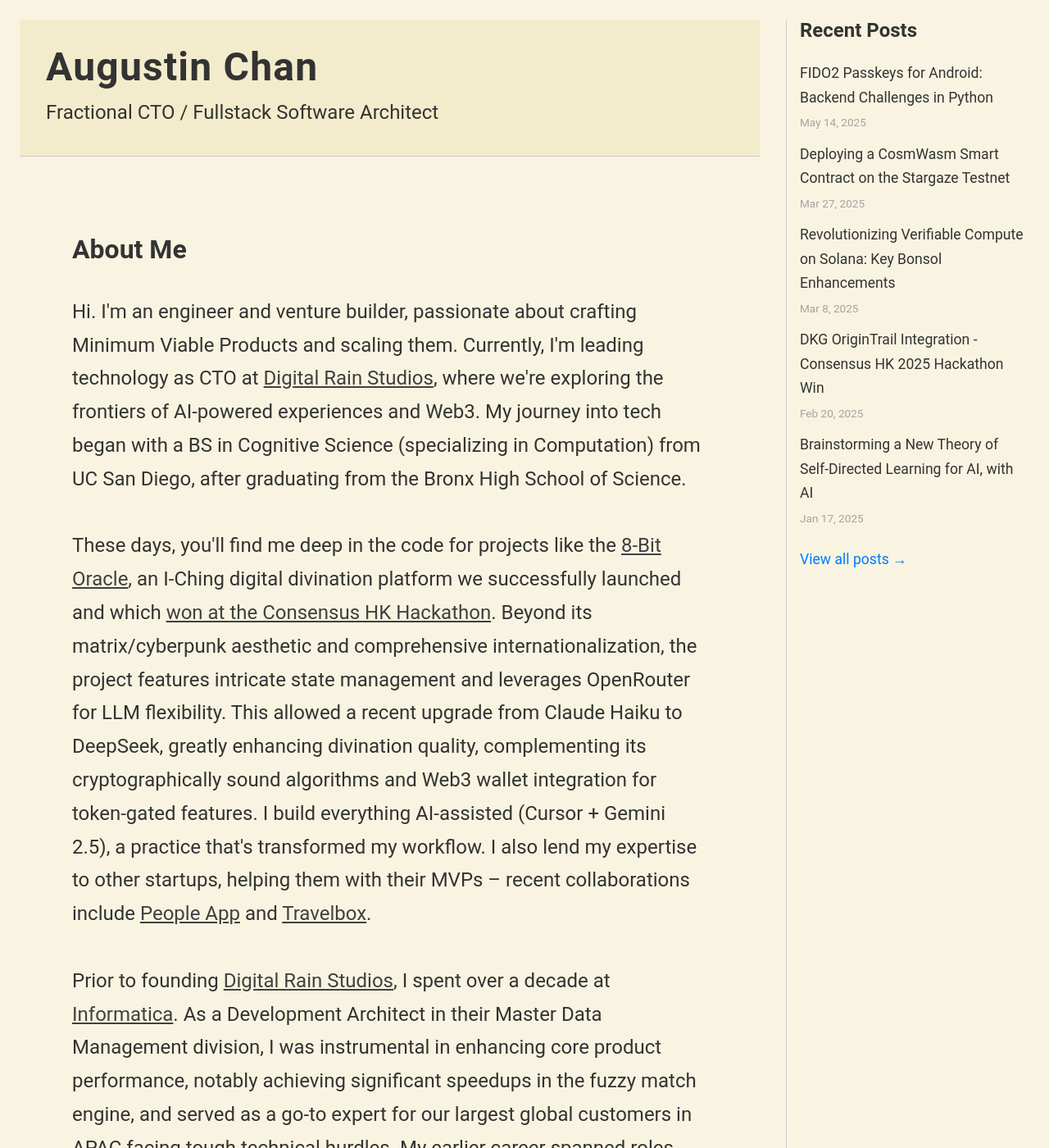
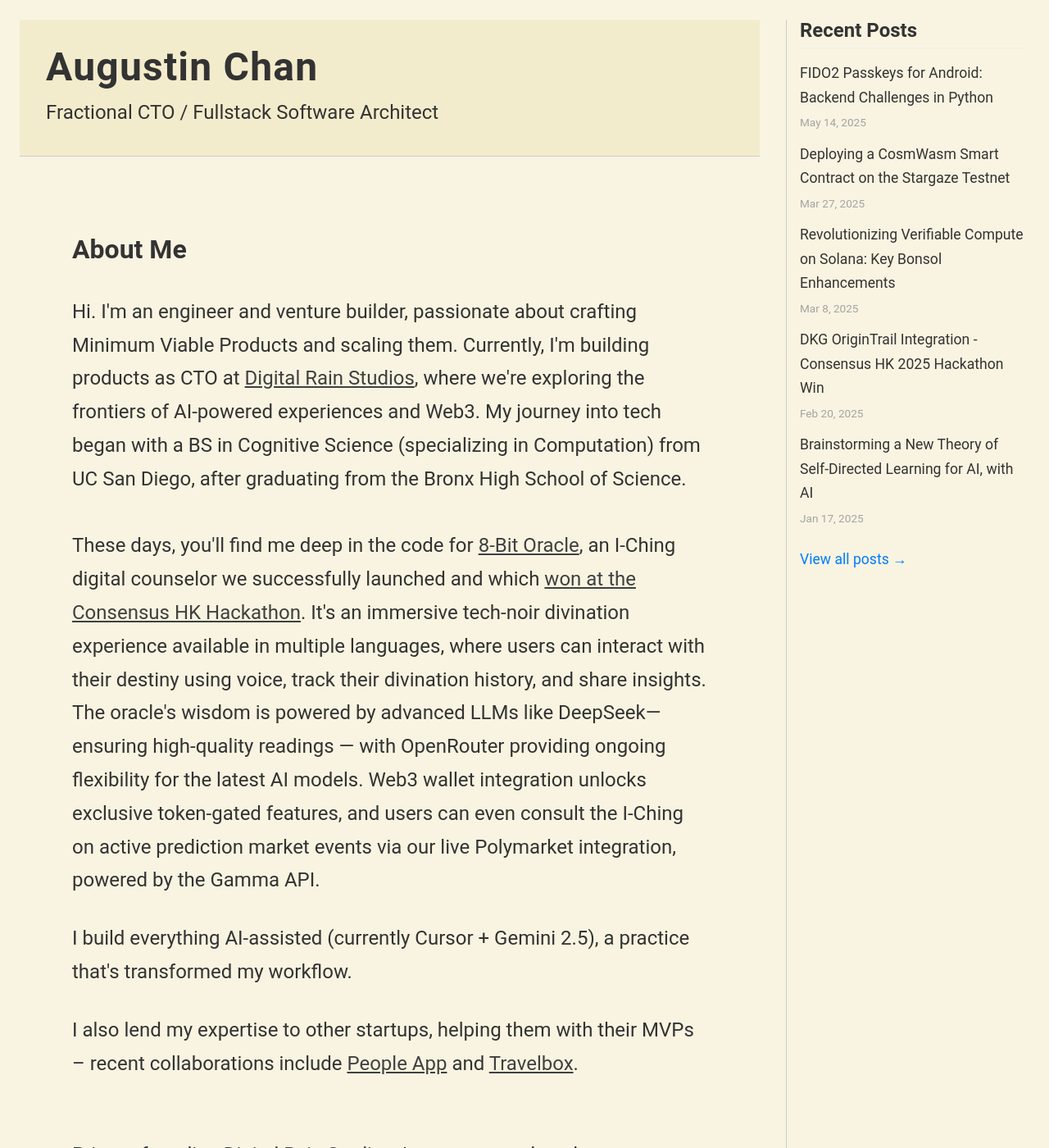
Before and after one commit to augchan42/augchan42.github.io, a Jekyll site: the page built from index.html, in a window 1280 px wide and 1400 px high. Shown: the whole window at 82% size. Built offline with Jekyll 4.4.1, drawn with Linux system fonts in a browser that asks for light colours; some web fonts are replaced.

Commit message:
Revise portfolio content: Update personal description, enhance details about the 8-Bit Oracle project, and clarify AI technology references. Improve overall readability and structure of the "About Me" section.

```diff
--- a/index.html
+++ b/index.html
@@ -14,8 +14,15 @@
   <section class="portfolio-section about-me">
     <h2 class="portfolio-section-title">About Me</h2>
     <p class="portfolio-text">
-      Hi.  I'm an engineer and venture builder, passionate about crafting Minimum Viable Products and scaling them. Currently, I'm leading technology as CTO at <a href="https://digitalrain.studio/" class="portfolio-link" target="_blank">Digital Rain Studios</a>, where we're exploring the frontiers of AI-powered experiences and Web3. My journey into tech began with a BS in Cognitive Science (specializing in Computation) from UC San Diego, after graduating from the Bronx High School of Science.<br><br>
-      These days, you'll find me deep in the code for projects like the <a href="https://8bitoracle.ai" class="portfolio-link" target="_blank">8-Bit Oracle</a>, an I-Ching digital divination platform we successfully launched and which <a href="https://x.com/origin_trail/status/1892543087479505352" class="portfolio-link" target="_blank">won at the Consensus HK Hackathon</a>. Beyond its matrix/cyberpunk aesthetic and comprehensive internationalization, the project features intricate state management and leverages OpenRouter for LLM flexibility. This allowed a recent upgrade from Claude Haiku to DeepSeek, greatly enhancing divination quality, complementing its cryptographically sound algorithms and Web3 wallet integration for token-gated features. I build everything AI-assisted (Cursor + Gemini 2.5), a practice that's transformed my workflow. I also lend my expertise to other startups, helping them with their MVPs – recent collaborations include <a href="https://www.peepsapp.ai/" class="portfolio-link" target="_blank">People App</a> and <a href="https://www.travelbox.tech/#product" class="portfolio-link" target="_blank">Travelbox</a>.<br><br>
+      Hi.  I'm an engineer and venture builder, passionate about crafting Minimum Viable Products and scaling them. Currently, I'm building products as CTO at <a href="https://digitalrain.studio/" class="portfolio-link" target="_blank">Digital Rain Studios</a>, where we're exploring the frontiers of AI-powered experiences and Web3. My journey into tech began with a BS in Cognitive Science (specializing in Computation) from UC San Diego, after graduating from the Bronx High School of Science.<br><br>
+      These days, you'll find me deep in the code for <a href="https://8bitoracle.ai" class="portfolio-link" target="_blank">8-Bit Oracle</a>, an I-Ching digital counselor we successfully launched and which <a href="https://x.com/origin_trail/status/1892543087479505352" class="portfolio-link" target="_blank">won at the Consensus HK Hackathon</a>.
+      It's an immersive tech-noir divination experience available in multiple languages, where users can interact with their destiny using voice, track their divination history, and share insights. The oracle's wisdom is powered by advanced LLMs like DeepSeek—ensuring high-quality readings — with OpenRouter providing ongoing flexibility for the latest AI models. Web3 wallet integration unlocks exclusive token-gated features, and users can even consult the I-Ching on active prediction market events via our live Polymarket integration, powered by the Gamma API.
+    </p>
+    <p class="portfolio-text">
+      I build everything AI-assisted (currently Cursor + Gemini 2.5), a practice that's transformed my workflow. </p>
+    <p class="portfolio-text">I also lend my expertise to other startups, helping them with their MVPs – recent collaborations include <a href="https://www.peepsapp.ai/" class="portfolio-link" target="_blank">People App</a> and <a href="https://www.travelbox.tech/#product" class="portfolio-link" target="_blank">Travelbox</a>.<br><br>
+    </p>
+    <p class="portfolio-text">
       Prior to founding <a href="https://digitalrain.studio/" class="portfolio-link" target="_blank">Digital Rain Studios</a>, I spent over a decade at <a href="https://www.informatica.com/" class="portfolio-link" target="_blank">Informatica</a>. As a Development Architect in their Master Data Management division, I was instrumental in enhancing core product performance, notably achieving significant speedups in the fuzzy match engine, and served as a go-to expert for our largest global customers in APAC facing tough technical hurdles. My earlier career spanned roles from Dun & Bradstreet to various tech consulting engagements.<br><br>
       You can find more details on my projects here on the site, or <a href="https://github.com/augchan42/" class="portfolio-link" target="_blank">dive into the code on GitHub</a>. <a href="/_assets/files/auchan_resume_2025.pdf" class="portfolio-link" target="_blank">My CV has the full story</a>. You can also find me on <a href="https://x.com/hosermage_" class="portfolio-link" target="_blank">X (formerly Twitter)</a>.
     </p>
```
